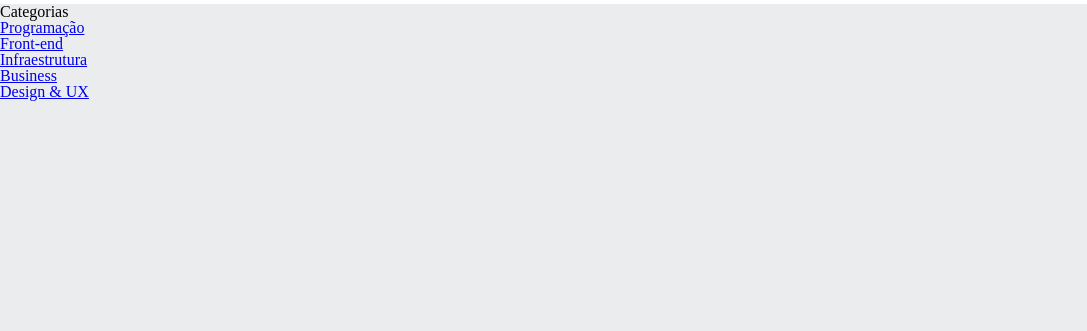
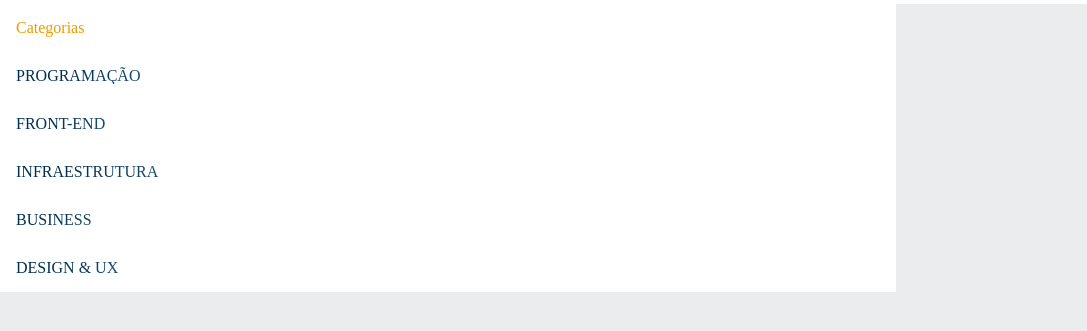
Before and after one commit to LucasMaximilianoNovo/AluraBooks, a plain HTML site: page index.html in a window 1280 px wide. Both pictures are taken after a click on the checkbox 10 px from the left and 33 px from the top of the page. Shown: the part 63-394 px from the top of the page, 0-1087 px from the left. Drawn offline with Linux system fonts and the light colour scheme.

Commit message:
customizando o menu

```diff
--- a/style.css
+++ b/style.css
@@ -3,6 +3,8 @@
 :root {
     --cor-de-fundo: #EBECEE;
     --branco: #FFFFFF;
+    --laranja: #EB9B00;
+    --azul-degrade: linear-gradient(97.54deg, #002f52 35.49%, #326589 165.37%);
 }
 
 body {
--- a/styles/header.css
+++ b/styles/header.css
@@ -28,8 +28,27 @@
     display: none;
     position: absolute;
     top: 100%;
+    width: 70vw;
 }
 
-.container__botao:checked ~ .lista-menu {
+.container__botao:checked~.lista-menu {
     display: block;
 }
+
+.lista-menu__titulo,
+.lista-menu__item {
+    padding: 1em;
+    background-color: var(--branco);
+}
+
+.lista-menu__titulo {
+    color: var(--laranja);
+}
+
+.lista-menu__link {
+    background: var(--azul-degrade);
+    -webkit-background-clip: text;
+    -webkit-text-fill-color: transparent;
+    background-clip: text;
+    text-transform: uppercase;
+}
```
